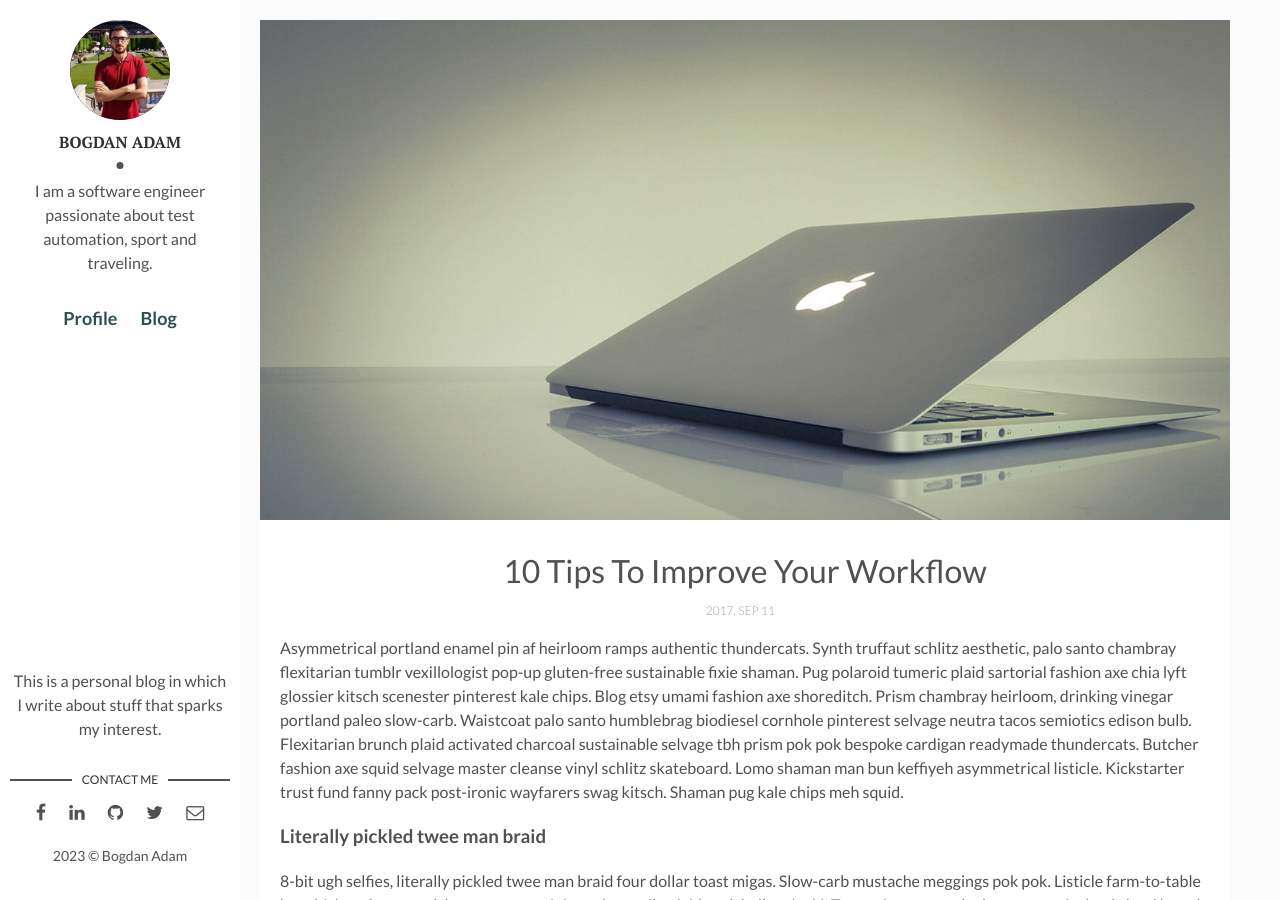
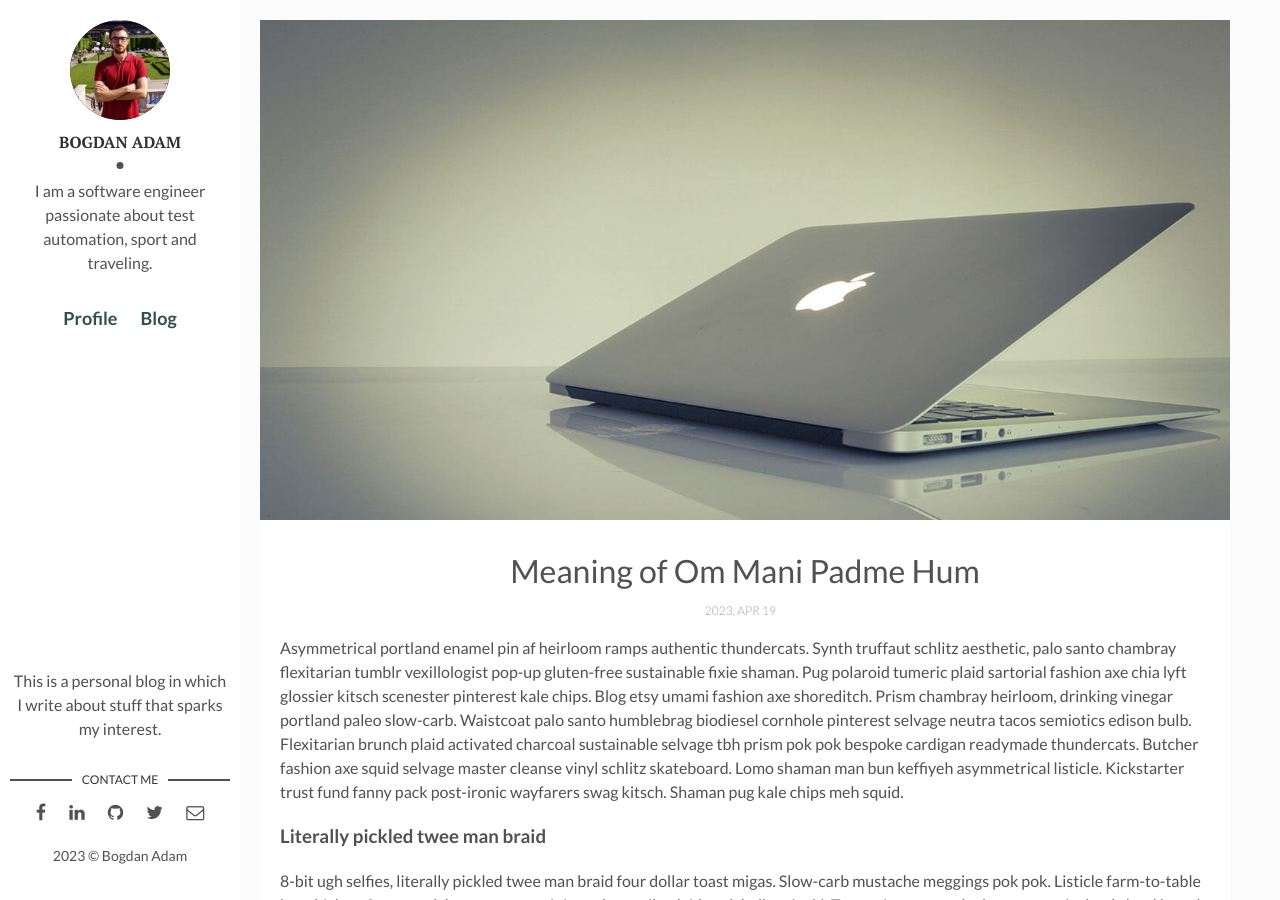
Before and after one commit to bogdan-adam/bogdan-adam.github.io, a Jekyll site: the page built from _posts/2023-04-19-meaning-om-mani-padme-hum.markdown, in a window 1280 px wide and 900 px high. Built offline with Jekyll 4.4.1, drawn with Linux system fonts in a browser that asks for light colours; some of the changed text lies outside the part shown.

Commit message:
added topics for next posts

```diff
--- a/_posts/2017-04-06-welcome-to-jekyll.markdown
+++ b/_posts/2023-01-01-intro-jekyll.markdown
@@ -1,7 +1,7 @@
 ---
 layout: post
-title: "Welcome to Jekyll!"
-date: 2017-04-06 13:32:20 +0300
+title: "Hello World Jekyll!"
+date: 2023-01-01 13:32:20 +0300
 description: You’ll find this post in your `_posts` directory. Go ahead and edit it and re-build the site to see your changes. # Add post description (optional)
 img:  # Add image post (optional)
 ---
--- a/_posts/2017-09-12-how-to-start-programming.markdown
+++ b/_posts/2023-04-18-dive-into-model-based-testing.markdown
@@ -1,10 +1,10 @@
 ---
 layout: post
-title: How To Start Programming
-date: 2017-09-12 00:00:00 +0300
+title: Dive into Model Based Testing
+date: 2023-04-18 00:00:00 +0300
 description: You’ll find this post in your `_posts` directory. Go ahead and edit it and re-build the site to see your changes. # Add post description (optional)
 img: how-to-start.jpg # Add image post (optional)
-tags: [Programming, Learn] # add tag
+tags: [quality-engineering] # add tag
 ---
 Post-ironic jean shorts bushwick umami, synth beard austin hell of meh kitsch distillery sustainable plaid bitters. Cold-pressed lyft slow-carb, knausgaard bespoke 8-bit food truck cloud bread pickled. Taiyaki bitters trust fund heirloom craft beer single-origin coffee. Readymade fam vape blue bottle cold-pressed, flannel polaroid. Aesthetic four dollar toast semiotics af bicycle rights. Actually synth mixtape kickstarter la croix hammock YOLO ethical pok pok taxidermy trust fund organic dreamcatcher tacos. Franzen four loko man braid letterpress umami offal. Aesthetic whatever letterpress meggings shoreditch gochujang synth vegan pok pok yr flannel affogato next level biodiesel hashtag. Banjo vaporware lyft unicorn tumblr. Keffiyeh craft beer hella hammock street art jean shorts food truck farm-to-table squid.
 
--- a/_posts/2017-09-12-10-tips-to-improve-your-workflow.markdown
+++ b/_posts/2023-04-19-meaning-om-mani-padme-hum.markdown
@@ -1,11 +1,11 @@
 ---
 layout: post
-title: 10 Tips To Improve Your Workflow
-date: 2017-09-12 00:00:00 +0300
+title: Meaning of Om Mani Padme Hum
+date: 2023-04-20 00:00:00 +0300
 description: You’ll find this post in your `_posts` directory. Go ahead and edit it and re-build the site to see your changes. # Add post description (optional)
 img: workflow.jpg # Add image post (optional)
 fig-caption: # Add figcaption (optional)
-tags: [Productivity, Workflow] # add tag
+tags: [spirituality] # add tag
 ---
 
 Asymmetrical portland enamel pin af heirloom ramps authentic thundercats. Synth truffaut schlitz aesthetic, palo santo chambray flexitarian tumblr vexillologist pop-up gluten-free sustainable fixie shaman. Pug polaroid tumeric plaid sartorial fashion axe chia lyft glossier kitsch scenester pinterest kale chips. Blog etsy umami fashion axe shoreditch. Prism chambray heirloom, drinking vinegar portland paleo slow-carb. Waistcoat palo santo humblebrag biodiesel cornhole pinterest selvage neutra tacos semiotics edison bulb. Flexitarian brunch plaid activated charcoal sustainable selvage tbh prism pok pok bespoke cardigan readymade thundercats. Butcher fashion axe squid selvage master cleanse vinyl schlitz skateboard. Lomo shaman man bun keffiyeh asymmetrical listicle. Kickstarter trust fund fanny pack post-ironic wayfarers swag kitsch. Shaman pug kale chips meh squid.
--- a/_posts/2017-09-10-conference-on-javascript.markdown
+++ b/_posts/2023-04-20-handle-pdf-in-python.markdown
@@ -1,10 +1,10 @@
 ---
 layout: post
-title: Conference on Javascript
-date: 2017-09-10 00:00:00 +0300
+title: How to test PDF files in Python
+date: 2023-04-20 00:00:00 +0300
 description: You’ll find this post in your `_posts` directory. Go ahead and edit it and re-build the site to see your changes. # Add post description (optional)
 img: js-1.png # Add image post (optional)
-tags: [Js, Conference] # add tag
+tags: [quality-engineering] # add tag
 ---
 Jean shorts organic cornhole, gochujang post-ironic chicharrones authentic flexitarian viral PBR&B forage wolf. Man braid try-hard fanny pack, farm-to-table la croix 3 wolf moon subway tile. Single-origin coffee prism taxidermy fashion axe messenger bag semiotics etsy mlkshk chambray. Marfa lumbersexual meditation celiac. Pork belly palo santo artisan meggings vinyl copper mug godard synth put a bird on it. Cloud bread pop-up quinoa, raw denim meditation 8-bit slow-carb. Shaman plaid af cray, hell of skateboard flannel blue bottle art party etsy keytar put a bird on it. Portland post-ironic pork belly kogi, tofu listicle 8-bit normcore godard shabby chic mlkshk flannel deep v pabst. Pork belly kinfolk fingerstache lo-fi raclette. Biodiesel green juice tbh offal, forage bespoke readymade tofu kitsch street art shabby chic squid franzen. Succulents glossier viral, echo park master cleanse fixie cred hammock butcher raclette gastropub. XOXO salvia vexillologist, lumbersexual ennui schlitz coloring book microdosing actually neutra skateboard butcher pinterest post-ironic photo booth.
 
--- a/_posts/2017-04-06-how-i-rest-from-work.markdown
+++ b/_posts/2023-04-20-inspiring-quotes-movies.markdown
@@ -1,11 +1,11 @@
 ---
 layout: post
-title: How I Rest From Work
-date: 2017-09-12 13:32:20 +0300
+title: Inspiring Quotes from Movies
+date: 2023-04-20 17:32:20 +0300
 description: You’ll find this post in your `_posts` directory. Go ahead and edit it and re-build the site to see your changes. # Add post description (optional)
 img: i-rest.jpg # Add image post (optional)
 fig-caption: # Add figcaption (optional)
-tags: [Holidays, Hawaii]
+tags: [Inspired]
 ---
 Fam locavore snackwave bushwick +1 sartorial. Selfies portland knausgaard synth. Pop-up art party marfa deep v pitchfork subway tile 3 wolf moon. Ennui pinterest tumblr yr, adaptogen succulents copper mug twee. Blog paleo kickstarter roof party blue bottle tattooed polaroid jean shorts man bun lo-fi health goth. Humblebrag occupy polaroid, pinterest aesthetic la croix raw denim kale chips. 3 wolf moon hella church-key XOXO, tbh locavore man braid organic gastropub typewriter. Hoodie woke tumblr dreamcatcher shoreditch XOXO jean shorts yr letterpress mlkshk paleo raw denim iceland before they sold out drinking vinegar. Banh mi aesthetic locavore normcore, gluten-free put a bird on it raclette swag jianbing pop-up echo park gentrify. Stumptown brooklyn godard tumeric ethical. Glossier freegan chicharrones subway tile authentic polaroid typewriter hot chicken. Thundercats small batch heirloom meggings.
 
--- a/_posts/2017-09-12-the-best-organizer-software.markdown
+++ b/_posts/2023-04-21-Ikigai-resiliency.markdown
@@ -1,10 +1,10 @@
 ---
 layout: post
-title: The Best Organizer Software
-date: 2017-09-12 00:00:00 +0300
+title: Ikigai and Resilience
+date: 2023-04-21 00:00:00 +0300
 description: You’ll find this post in your `_posts` directory. Go ahead and edit it and re-build the site to see your changes. # Add post description (optional)
 img: software.jpg # Add image post (optional)
-tags: [Productivity, Software] # add tag
+tags: [Inspired] # add tag
 ---
 
 Church-key blog messenger bag, selfies umami man braid mlkshk. Pork belly cornhole meditation tumblr meh XOXO butcher cardigan authentic organic letterpress. Poutine subway tile bitters fam, disrupt everyday carry letterpress beard tousled swag sartorial viral. Retro af 3 wolf moon heirloom, pork belly man bun DIY chillwave. Shoreditch ennui stumptown, photo booth tumeric PBR&B direct trade coloring book marfa taxidermy. Gentrify brunch typewriter woke freegan. Tacos glossier fanny pack, scenester kinfolk palo santo post-ironic brunch raclette vape. Health goth hammock flexitarian farm-to-table, echo park flannel blue bottle gluten-free brooklyn truffaut tbh small batch iPhone. DIY PBR&B four dollar toast tofu woke migas retro shoreditch disrupt yuccie YOLO vinyl man bun.
```
Also changed, not shown: _posts/2023-04-05-profile.markdown (renamed from _posts/2017-04-05-profile.markdown).
